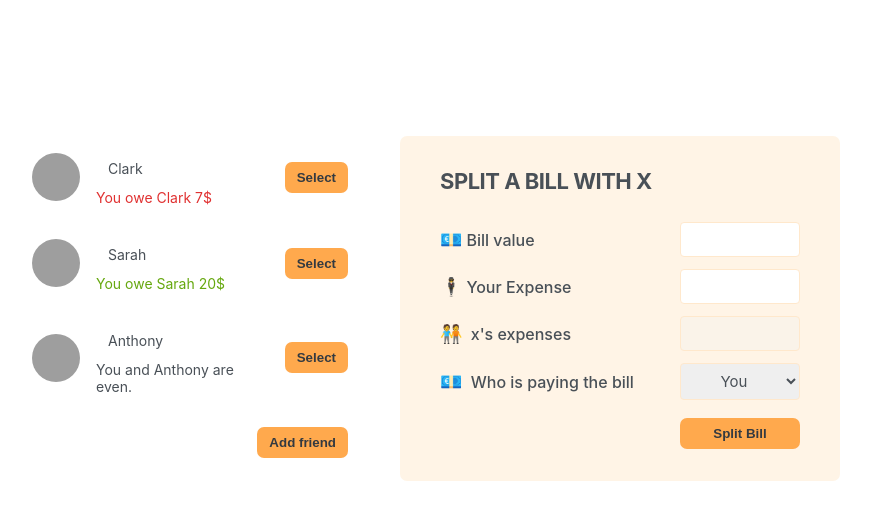
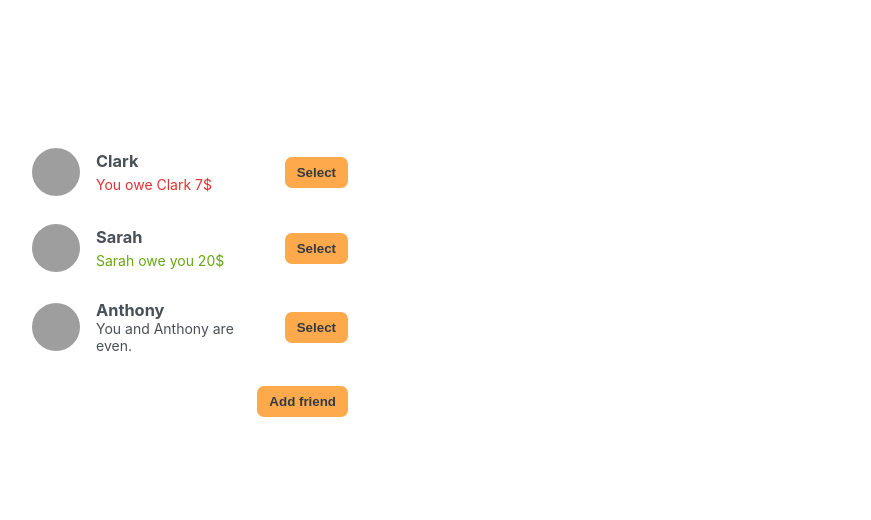
Before and after one commit to imt-eiaz/eat-n-split, a React (Create React App) app: page / in a window 1280 px wide. Shown: the top 520 px of the page, without its empty margins (210-1081 px from the left). Built offline with nearby package versions, Linux system fonts and the light colour scheme; grey boxes are pictures that could not be loaded.

Commit message:
7. Selecting a Friend

```diff
--- a/src/App.js
+++ b/src/App.js
@@ -32,6 +32,7 @@
 export default function App() {
   const [friends, setFriends] = useState(initialFriends);
   const [showAddFriend, setShowAddFriend] = useState(false);
+  const [selectedFriend, setSelectedFriend] = useState(null);
 
   function handleShowAddFriend() {
     setShowAddFriend(!showAddFriend);
@@ -42,36 +43,54 @@
     setShowAddFriend(false);
   }
 
+  function handleSelection(friend) {
+    // setSelectedFriend(friend);
+    setSelectedFriend((cur) => (cur?.id === friend.id ? null : friend));
+    setShowAddFriend(false);
+  }
+
   return (
     <div className="app">
       <div className="sidebar">
-        <FriendsList friends={friends} />
+        <FriendsList
+          friends={friends}
+          selectedFriend={selectedFriend}
+          onSelection={handleSelection}
+        />
+
         {showAddFriend && <FormAddFriend onAddFriend={handleAddFriend} />}
         <Button onClick={handleShowAddFriend}>
           {showAddFriend ? "Close" : "Add friend"}
         </Button>
       </div>
-      <FormSplitBill />
+      {selectedFriend && <FormSplitBill selectedFriend={selectedFriend} />}
     </div>
   );
 }
 
-function FriendsList({ friends }) {
+function FriendsList({ friends, onSelection, selectedFriend }) {
   // const friends = initialFriends;
   return (
     <ul>
       {friends.map((friend) => (
-        <Friend friend={friend} key={friend.id} />
+        <Friend
+          friend={friend}
+          key={friend.id}
+          selectedFriend={selectedFriend}
+          onSelection={onSelection}
+        />
       ))}
     </ul>
   );
 }
 
-function Friend({ friend }) {
+function Friend({ friend, onSelection, selectedFriend }) {
+  const isSelected = selectedFriend?.id === friend.id;
+
   return (
-    <li>
+    <li className={isSelected ? "selected" : ""}>
       <img src={friend.image} alt={friend.name} />
-      <li>{friend.name}</li>
+      <h3>{friend.name}</h3>
       {friend.balance < 0 && (
         <p className="red">
           {" "}
@@ -80,12 +99,13 @@
       )}
       {friend.balance > 0 && (
         <p className="green">
-          {" "}
-          You owe {friend.name} {Math.abs(friend.balance)}$
+          {friend.name} owe you {Math.abs(friend.balance)}$
         </p>
       )}
       {friend.balance === 0 && <p> You and {friend.name} are even.</p>}
-      <Button>Select</Button>
+      <Button onClick={() => onSelection(friend)}>
+        {isSelected ? "Close" : "Select"}
+      </Button>
     </li>
   );
 }
@@ -133,21 +153,21 @@
   );
 }
 
-function FormSplitBill() {
+function FormSplitBill({ selectedFriend }) {
   return (
     <form className="form-split-bill">
-      <h2>Split a bill with X </h2>
+      <h2>Split a bill with {selectedFriend.name} </h2>
       <label>💶Bill value</label>
       <input type="text" />
       <label> 🕴️Your Expense</label>
       <input type="text" />
-      <label>🧑‍🤝‍🧑 x's expenses</label>
+      <label>🧑‍🤝‍🧑 {selectedFriend.name}'s expenses</label>
       <input type="text" disabled />
 
       <label>💶 Who is paying the bill</label>
       <select>
         <option value="user">You</option>
-        <option value="user">X</option>
+        <option value="user">{selectedFriend.name}</option>
       </select>
 
       <Button>Split Bill</Button>
```
